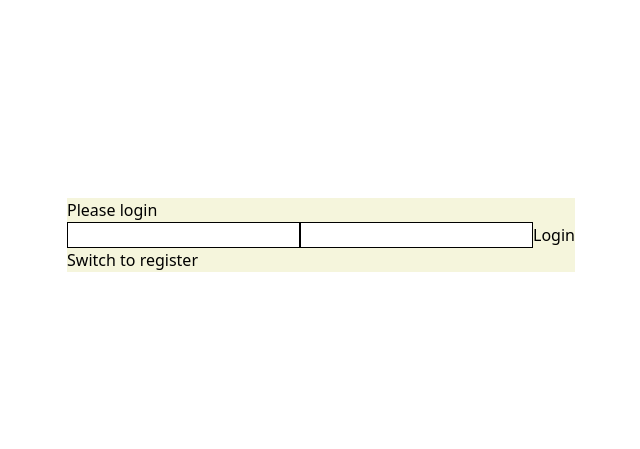
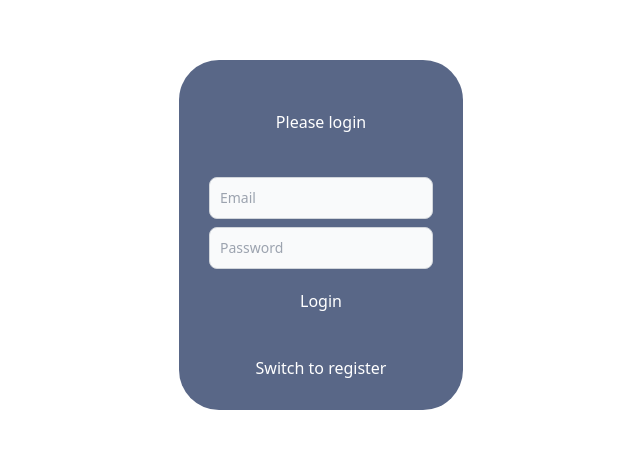
Before and after one commit to alexcloudstar/ac_chatapp_fe, a React (Vite) app in the folder client/: page / in a window 1280 px wide. Shown: the part 165-614 px from the top of the page, without its empty margins (319-959 px from the left). Built offline with nearby package versions, Linux system fonts and the light colour scheme.

Commit message:
Adding React Hook Form package & start implement it

```diff
--- a/client/package.json
+++ b/client/package.json
@@ -19,6 +19,7 @@
   "dependencies": {
     "react": "^18.2.0",
     "react-dom": "^18.2.0",
+    "react-hook-form": "^7.37.0",
     "react-icons": "^4.4.0",
     "swiper": "^8.4.4"
   },
--- a/client/src/components/Auth/Auth.tsx
+++ b/client/src/components/Auth/Auth.tsx
@@ -1,41 +1,50 @@
-import React, { FC, useState } from 'react'
-import styles from './auth.module.css'
-import { AuthFormData, AuthProps } from './types'
+import React, { FC } from 'react'
+
+import { SubmitHandler, useForm } from 'react-hook-form'
+import { AuthFormInputs, AuthProps } from './types'
 
 const Auth: FC<AuthProps> = ({ setIsLoggedIn }) => {
   const [isRegister, setIsRegister] = React.useState<boolean>(false)
-  const [formData, setFormData] = useState<AuthFormData>({
-    email: '',
-    password: '',
-    isRegister,
-  })
 
   const switchFormMode = () => setIsRegister(!isRegister)
 
-  const onSubmit = (e: any): void => {
-    e.preventDefault()
-    console.log(formData)
-  }
+  const {
+    register,
+    handleSubmit,
+    watch,
+    formState: { errors },
+  } = useForm<AuthFormInputs>()
+  const onSubmit: SubmitHandler<AuthFormInputs> = (data) => console.log(data)
 
-  const onChange = (e: React.ChangeEvent<HTMLInputElement>): void =>
-    setFormData({ ...formData, [e.target.name]: e.target.value })
+  // console.log(watch('email'))
+  // console.log(watch('password'))
+  // console.log(errors)
+
+  // https://react-hook-form.com/get-started
 
   return (
-    <div className={styles.container}>
+    <div className="flex flex-col h-fit min-h-[350px] justify-between text-center pt-[50px] pr-[30px] pl-[30px] pb-[30px] text-white bg-[#596787] rounded-[40px]">
       <h1>Please {isRegister ? 'register' : 'login'}</h1>
-      <form action="POST" onSubmit={onSubmit}>
+      <form
+        action="POST"
+        onSubmit={handleSubmit(onSubmit)}
+        className="flex flex-col"
+      >
         <input
           type="text"
-          name="email"
-          value={formData.email}
-          onChange={onChange}
+          className="outline-0 bg-gray-50 border border-gray-300 text-gray-900 text-sm rounded-lg  block w-full p-2.5 dark:bg-gray-700 dark:border-gray-600 dark:placeholder-gray-400 dark:text-white"
+          placeholder="Email"
+          {...(register('email'), { required: true })}
         />
+        {errors.email && <span>This field is required</span>}
+
         <input
           type="password"
-          name="password"
-          value={formData.password}
-          onChange={onChange}
+          className="mt-2 mb-5 outline-0 bg-gray-50 border border-gray-300 text-gray-900 text-sm rounded-lg  block w-full p-2.5 dark:bg-gray-700 dark:border-gray-600 dark:placeholder-gray-400 dark:text-white"
+          placeholder="Password"
+          {...(register('password'), { required: true })}
         />
+        {errors.password && <span>This field is required</span>}
 
         <button type="submit">{isRegister ? 'Register' : 'Login'}</button>
       </form>
--- a/client/src/components/Auth/auth.module.css
+++ /dev/null
@@ -1,7 +0,0 @@
-.container {
-  background-color: beige;
-}
-
-.container input {
-  border: 1px solid #000;
-}
--- a/client/src/components/Auth/types.ts
+++ b/client/src/components/Auth/types.ts
@@ -2,8 +2,7 @@ export type AuthProps = {
   setIsLoggedIn: React.Dispatch<React.SetStateAction<boolean>>
 }
 
-export type AuthFormData = {
+export type AuthFormInputs = {
   email: string
   password: string
-  isRegister: boolean
 }
```
Also changed, not shown: 1 other file (tests, documents, lock files or other folders).
